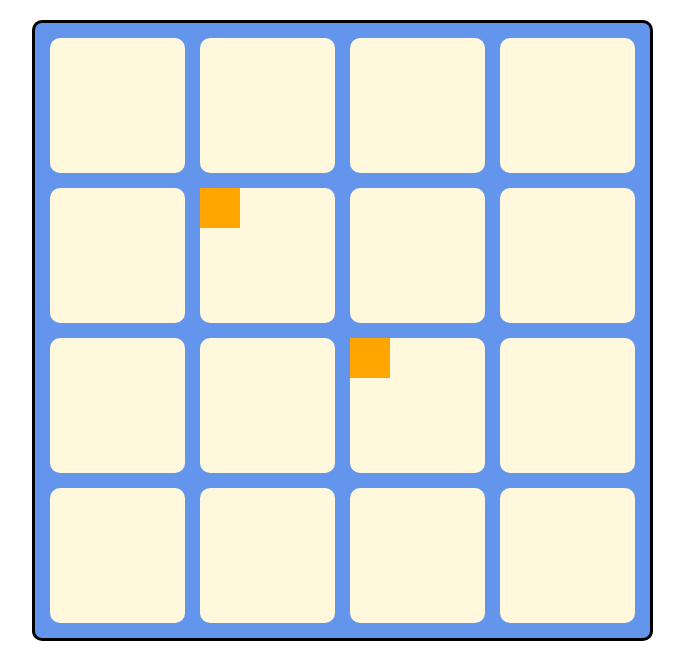
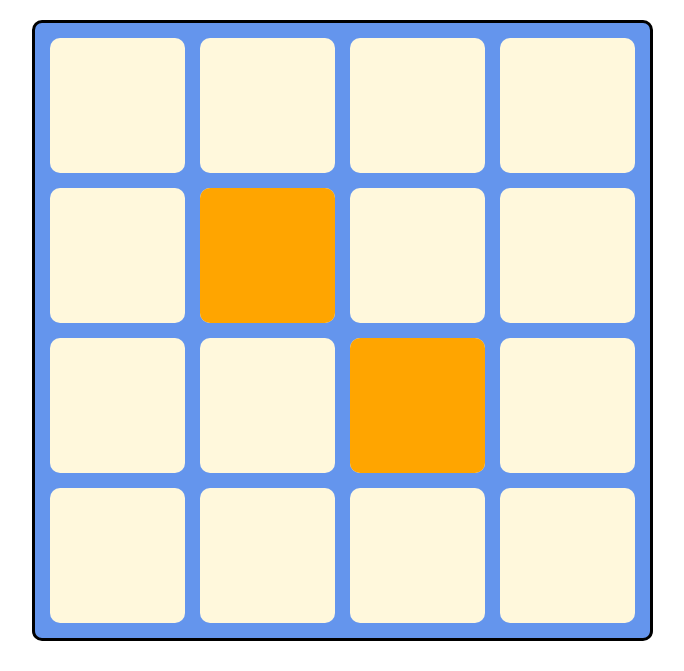
Before and after one commit to ajberk/2048, a plain HTML site: page html/2048.html in a window 1280 px wide. Shown: the part 129-800 px from the top of the page, without its empty margins (298-982 px from the left). Drawn offline with Linux system fonts and the light colour scheme.

Commit message:
changed size of squares

```diff
--- a/css/2048.css
+++ b/css/2048.css
@@ -28,7 +28,8 @@ h1 {
 }
 
 .piece {
-  width: 40px;
-  height: 40px;
+  width: 100%;
+  height: 100%;
   background: orange;
+  border-radius: 10px;
 }
--- a/js/2048-view.js
+++ b/js/2048-view.js
@@ -41,7 +41,6 @@
   }
 
   View.prototype.showPiece = function(pos) {
-    debugger
     $square = $('.square[data-pos="'+pos+'"]')
     var $piece = $("<div>");
     $piece.addClass("piece");
```
